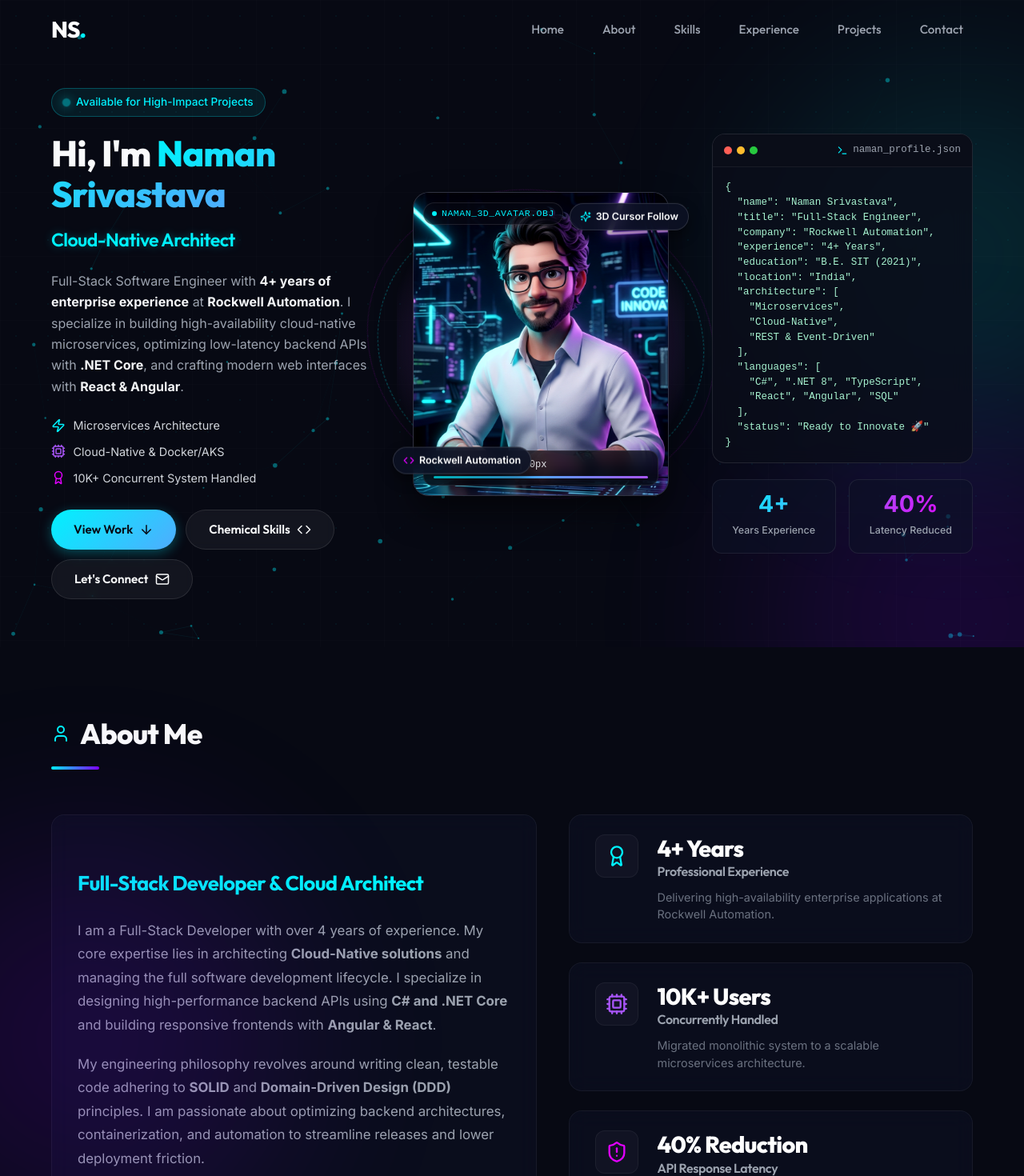
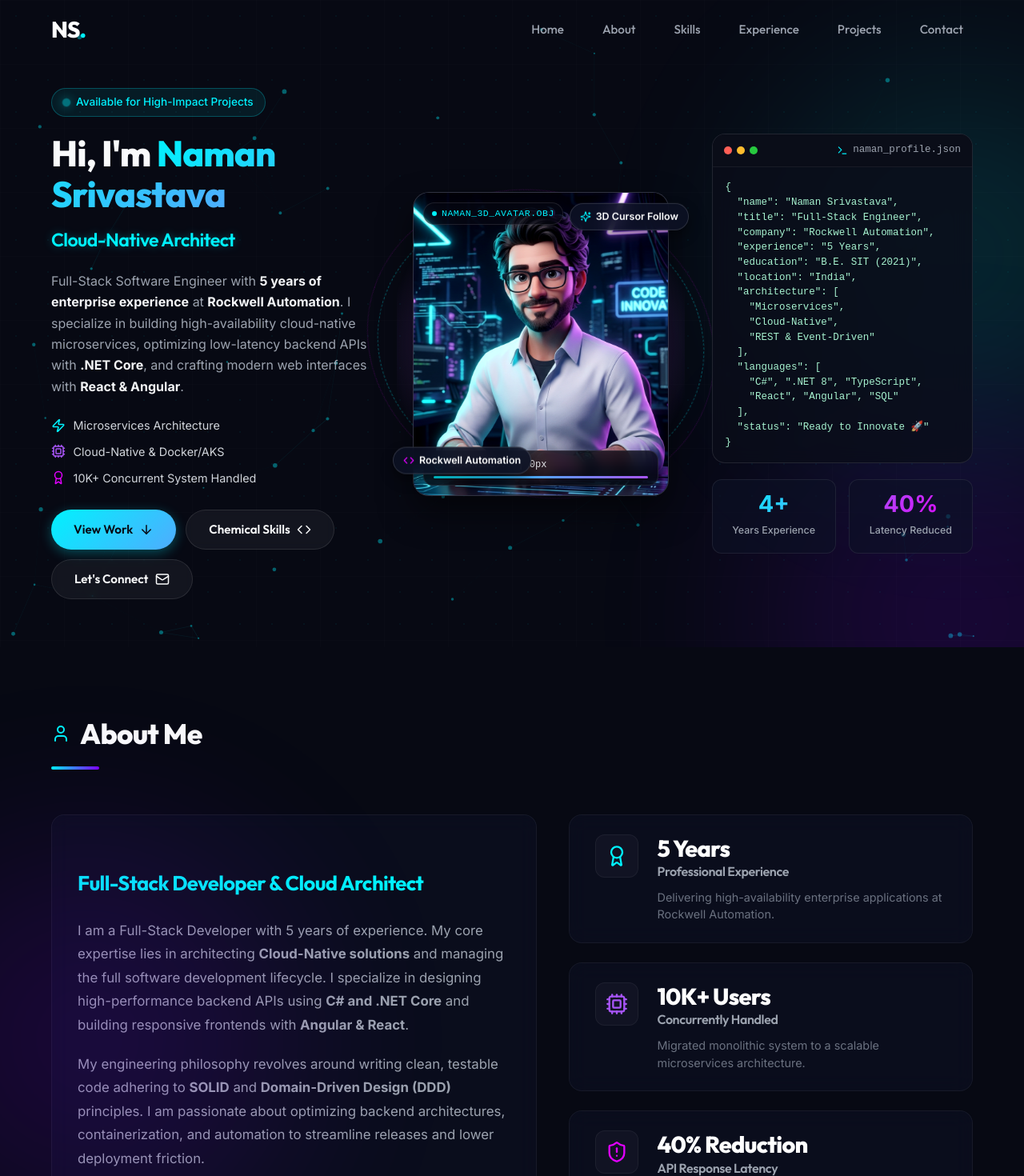
Before and after one commit to Naman557/Naman_Introduction_Website, a React (Vite) app: page / in a window 1280 px wide. Shown: the top 1470 px of the page at 80% size. Built offline with nearby package versions, Linux system fonts and the light colour scheme.

Commit message:
feat: add About, Contact, and Hero components

```diff
--- a/src/components/About/About.tsx
+++ b/src/components/About/About.tsx
@@ -6,7 +6,7 @@ export const About: React.FC = () => {
   const stats = [
     {
       icon: <Award size={28} className="text-gradient-cyan" style={{ color: '#00f2fe' }} />,
-      value: '4+ Years',
+      value: '5' + ' ' + 'Years',
       label: 'Professional Experience',
       desc: 'Delivering high-availability enterprise applications at Rockwell Automation.',
     },
@@ -41,7 +41,7 @@ export const About: React.FC = () => {
           <div className="glass-card about-bioCard">
             <h3 className="about-bioTitle">Full-Stack Developer & Cloud Architect</h3>
             <p className="about-bioText">
-              I am a Full-Stack Developer with over 4 years of experience. My core expertise lies in architecting <strong>Cloud-Native solutions</strong> and managing the full software development lifecycle. I specialize in designing high-performance backend APIs using <strong>C# and .NET Core</strong> and building responsive frontends with <strong>Angular & React</strong>.
+              I am a Full-Stack Developer with 5 years of experience. My core expertise lies in architecting <strong>Cloud-Native solutions</strong> and managing the full software development lifecycle. I specialize in designing high-performance backend APIs using <strong>C# and .NET Core</strong> and building responsive frontends with <strong>Angular & React</strong>.
             </p>
             <p className="about-bioText">
               My engineering philosophy revolves around writing clean, testable code adhering to <strong>SOLID</strong> and <strong>Domain-Driven Design (DDD)</strong> principles. I am passionate about optimizing backend architectures, containerization, and automation to streamline releases and lower deployment friction.
--- a/src/components/Contact/Contact.tsx
+++ b/src/components/Contact/Contact.tsx
@@ -55,12 +55,12 @@ export const Contact: React.FC = () => {
       value: 'linkedin.com/in/naman-srivastava-9b8a84184',
       href: 'https://linkedin.com/in/naman-srivastava-9b8a84184',
     },
-    {
-      icon: <Phone size={22} style={{ color: '#e100ff' }} />,
-      label: 'Phone',
-      value: '+91 8310766557',
-      href: 'tel:+918310766557',
-    },
+    // {
+    //   icon: <Phone size={22} style={{ color: '#e100ff' }} />,
+    //   label: 'Phone',
+    //   value: '+91 8310766557',
+    //   href: 'tel:+918310766557',
+    // },
   ];
 
   return (
--- a/src/components/Hero/Hero.tsx
+++ b/src/components/Hero/Hero.tsx
@@ -155,7 +155,7 @@ export const Hero: React.FC = () => {
             </h2>
 
             <p className="hero-introBio">
-              Full-Stack Software Engineer with <strong>4+ years of enterprise experience</strong> at <strong>Rockwell Automation</strong>. I specialize in building high-availability cloud-native microservices, optimizing low-latency backend APIs with <strong>.NET Core</strong>, and crafting modern web interfaces with <strong>React & Angular</strong>.
+              Full-Stack Software Engineer with <strong>5 years of enterprise experience</strong> at <strong>Rockwell Automation</strong>. I specialize in building high-availability cloud-native microservices, optimizing low-latency backend APIs with <strong>.NET Core</strong>, and crafting modern web interfaces with <strong>React & Angular</strong>.
             </p>
 
             <div className="hero-highlightsList">
@@ -284,11 +284,11 @@ export const Hero: React.FC = () => {
 
               <div className="hero-terminalBody">
                 <pre className="hero-jsonCode">
-{`{
+                  {`{
   "name": "Naman Srivastava",
   "title": "Full-Stack Engineer",
   "company": "Rockwell Automation",
-  "experience": "4+ Years",
+  "experience": "5 Years",
   "education": "B.E. SIT (2021)",
   "location": "India",
   "architecture": [
```
